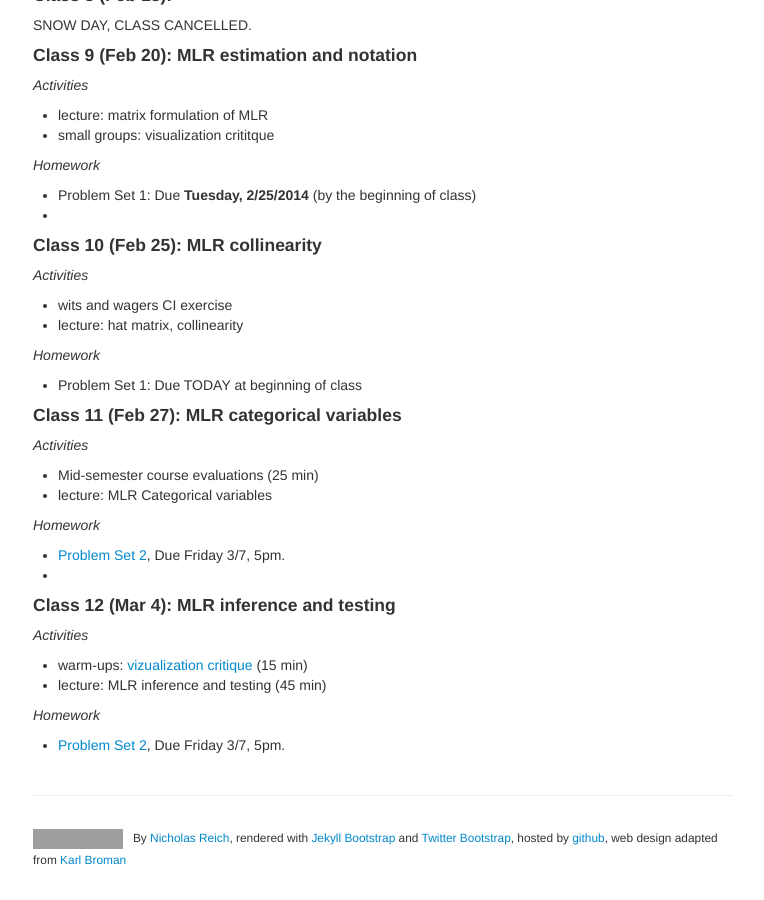
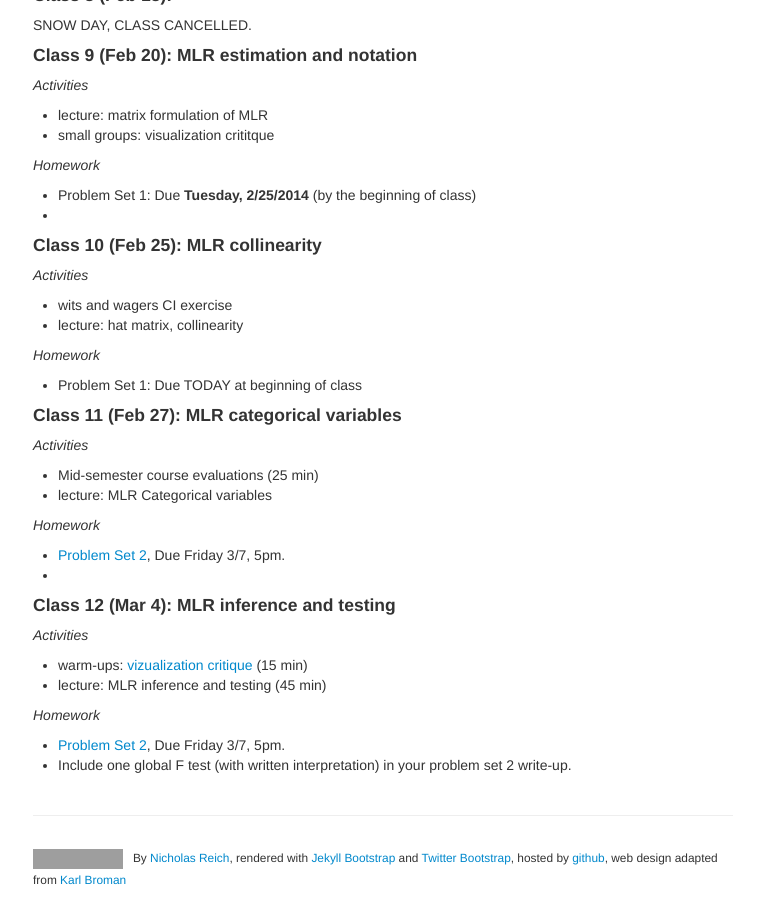
Before and after one commit to nickreich/methods2, a Jekyll site: the page built from pages/schedule.md, in a window 1280 px wide and 900 px high, scrolled down 2688 px. Shown: the whole window, without its empty margins (257-1021 px from the left). Built offline with Jekyll 4.4.1, drawn with Linux system fonts in a browser that asks for light colours; grey boxes are pictures that could not be loaded.

Commit message:
Update schedule.md

```diff
--- a/pages/schedule.md
+++ b/pages/schedule.md
@@ -146,3 +146,4 @@ _Activities_
 
 _Homework_
 * [Problem Set 2](pages/ps2.html), Due Friday 3/7, 5pm.
+* Include one global F test (with written interpretation) in your problem set 2 write-up.
```
